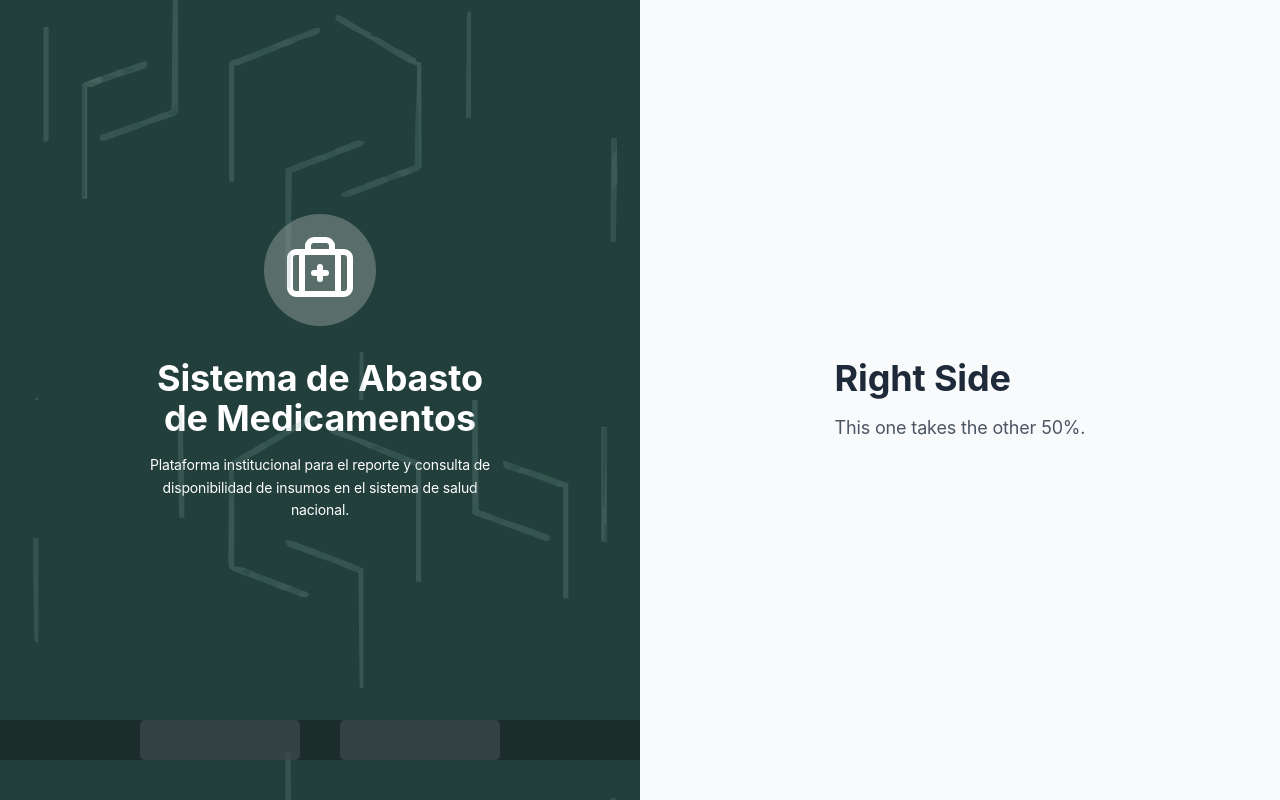
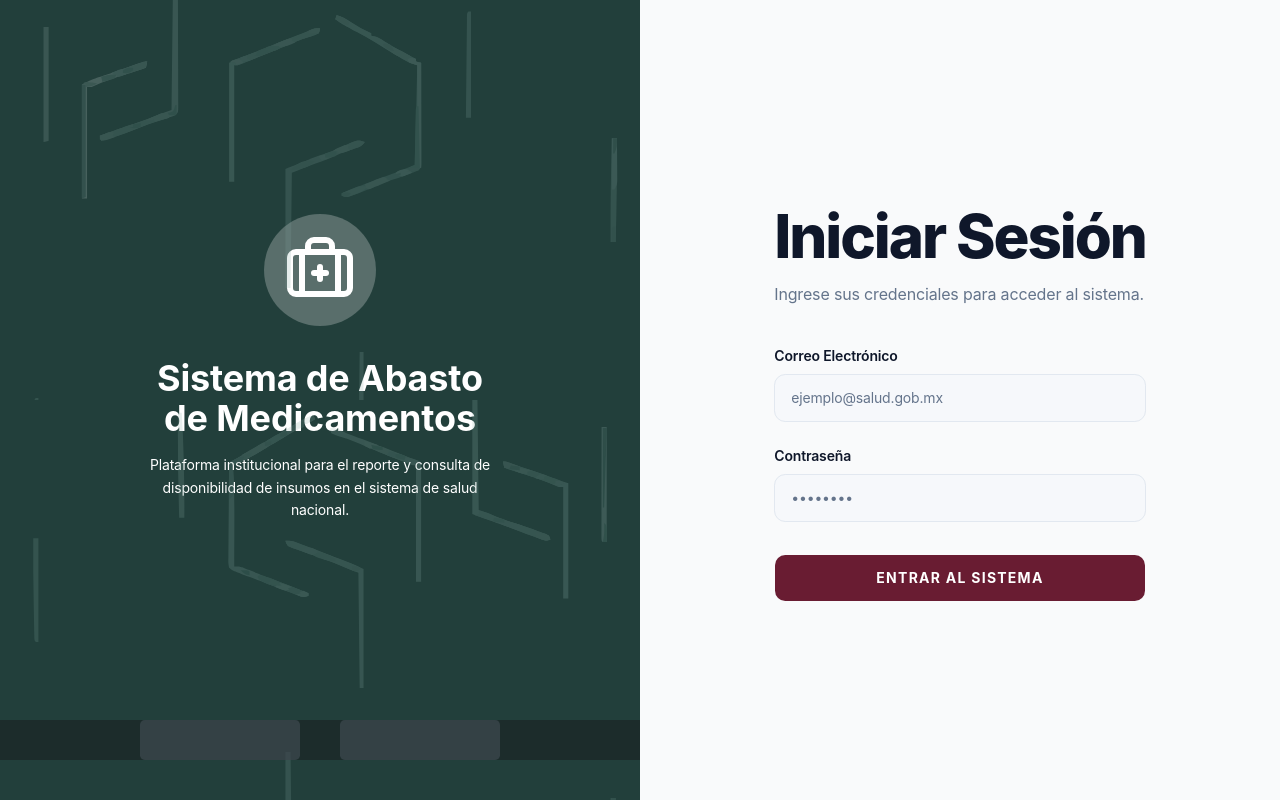
Before and after one commit to Barbienestar/frontend, a React (Vite) app: page /access in a window 1280 px wide. Built offline with nearby package versions, Linux system fonts and the light colour scheme.

Commit message:
Added the login component to the right side of the access screen

```diff
--- a/src/pages/access.tsx
+++ b/src/pages/access.tsx
@@ -1,5 +1,6 @@
 import { BriefcaseMedical } from "lucide-react";
 import accessBackground from "../assets/access_background.svg";
+import { Login } from "@/components/Login/login";
 
 const Access = () => {
     return (
@@ -45,8 +46,8 @@ const Access = () => {
             {/** Right side container */}
             <div className="flex-1 flex items-center justify-center bg-gray-50 p-8">
                 <div className="text-gray-800">
-                    <h1 className="text-4xl font-bold mb-4">Right Side</h1>
-                    <p className="text-lg text-gray-600">This one takes the other 50%.</p>
+
+                    <Login></Login>
                 </div>
             </div>
         </main>
```
